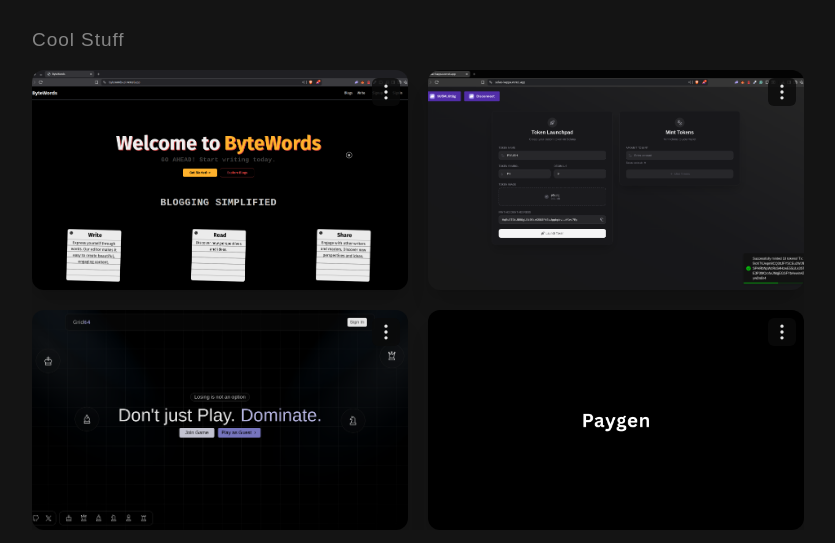
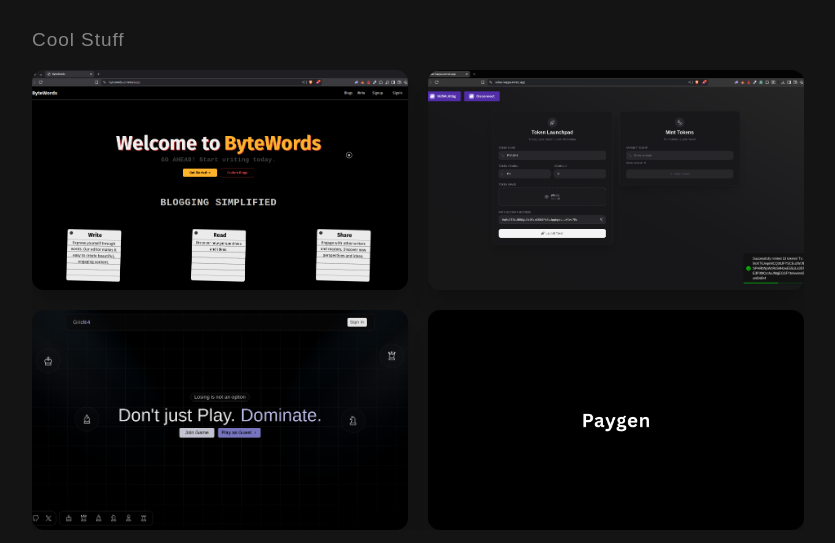
Before and after one commit to piyush-rj/portfolio_2.0, a Next.js app: page / in a window 1280 px wide. Shown: the part 660-1203 px from the top of the page, without its empty margins (222-1057 px from the left). Built offline with nearby package versions, Linux system fonts and the light colour scheme.

Commit message:
removed info feat

```diff
--- a/src/components/Base/BaseProjects.tsx
+++ b/src/components/Base/BaseProjects.tsx
@@ -2,7 +2,6 @@
 import Image from "next/image";
 import Link from "next/link";
 import { useState } from "react";
-import { MoreIcon } from "@/src/all-svgs/svgs";
 import { Roboto } from "next/font/google"
 
 const roboto = Roboto({
@@ -22,29 +21,21 @@
                     title="ByteWords"
                     image="/projectImages/bytewords.png"
                     url="https://bytewords-pi.vercel.app/"
-                    description="Bytewords is a blogging CRUD app with a minimal dark-themed ui."
-                    descriptionBg="#86600B"
                 />
                 <ProjectCard
                     title="Solax"
                     image="/projectImages/solax.png"
                     url="https://solax-kappa.vercel.app/"
-                    description="A Solana-based token launchpad for developers."
-                    descriptionBg="#927BC9"
                 />
                 <ProjectCard
                     title="Grid64"
                     image="/projectImages/grid64.png"
                     url="https://github.com/piyush-rj/grid64"
-                    description="Grid64 is a chess app, which is scalable and fast. Thanks to redis!"
-                    descriptionBg="#26807A"
                 />
                 <ProjectCard
                     title="Paygen"
                     image="/projectImages/paygen.png"
                     url="https://github.com/piyush-rj/paytm-adv"
-                    description="A PayTM clone run by a webhook server"
-                    descriptionBg="#3178C6"
                 />
             </div>
         </div>
@@ -54,12 +45,10 @@
 interface ProjectCardProps {
     image: string;
     title: string;
-    description?: string;
     url?: string;
-    descriptionBg?: string;
 }
 
-export function ProjectCard({ title, description, descriptionBg, image, url }: ProjectCardProps) {
+export function ProjectCard({ title, image, url }: ProjectCardProps) {
     const [activePanel, setActivePanel] = useState<boolean>(false);
 
     return (
@@ -82,25 +71,6 @@
                 </div>
             </Link>
 
-            <div
-                onClick={(e) => {
-                    e.stopPropagation();
-                    setActivePanel((prev) => !prev);
-                }}
-                className="absolute top-2 right-2 text-neutral-200 bg-neutral-950/80 hover:scale-105 hover:bg-neutral-950 flex items-center cursor-pointer rounded-md p-1 transition-all transform duration-200"
-            >
-                <MoreIcon width="20" height="20" />
-            </div>
-
-            {activePanel && (
-                <div
-                    style={{ backgroundColor: descriptionBg }}
-                    className="absolute top-10 right-9 w-[200px] text-neutral-950 rounded-[14px] rounded-tr-none shadow-sm shadow-neutral-950 p-4 z-20 animate-in slide-in-from-top-2 duration-300"
-                >
-                    <p className={`text-md tracking-wide leading-relaxed ${roboto.className}`}>{description}</p>
-                </div>
-            )}
-
         </div>
     );
 }
```
